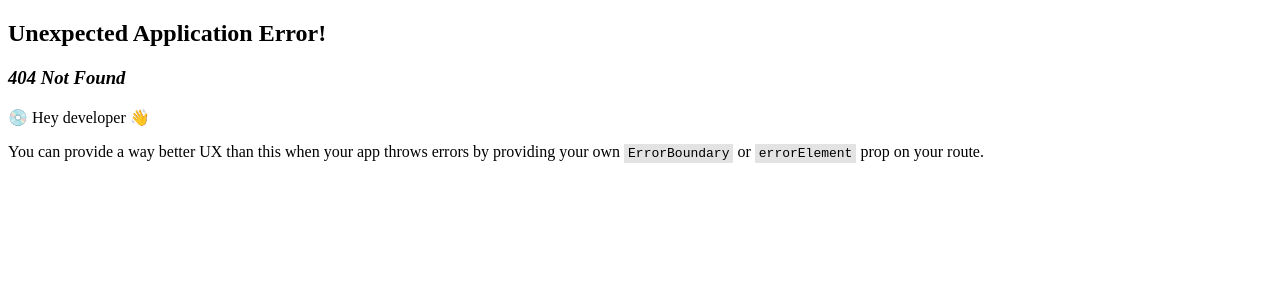
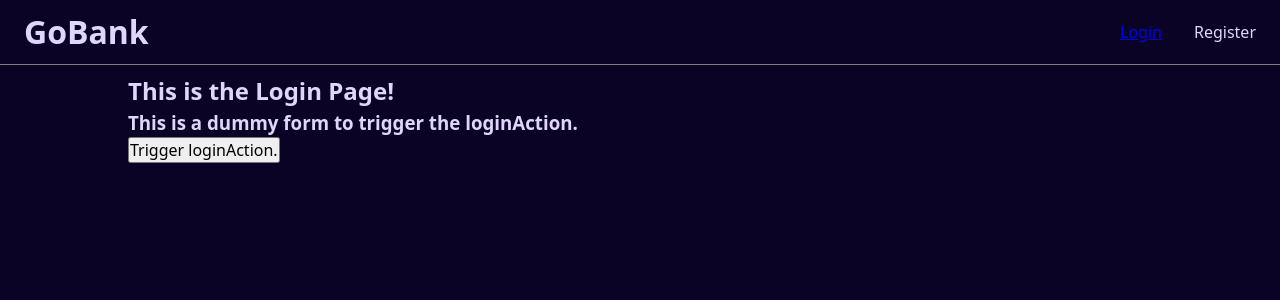
Before and after one commit to jonmico/go-bank-full-stack, a React (Vite) app in the folder client/: page /login in a window 1280 px wide. Before the commit this address had no page. Shown: the top 300 px of the page. Built offline with nearby package versions, Linux system fonts and the light colour scheme.

Commit message:
Add some folder structure in src for actions and loaders. Add some scaffolding for login page.

```diff
--- a/client/src/App.tsx
+++ b/client/src/App.tsx
@@ -1,6 +1,8 @@
 import { createBrowserRouter, RouterProvider } from 'react-router-dom';
 import AppLayout from './app-layout';
 import Home from './pages/home';
+import LoginPage from './pages/login';
+import { loginAction } from './actions/login';
 
 interface User {
   userId: number;
@@ -62,6 +64,11 @@ const router = createBrowserRouter([
         loader: homeLoader,
         action: homeAction,
       },
+      {
+        path: 'login',
+        element: <LoginPage />,
+        action: loginAction,
+      },
     ],
   },
 ]);
--- /dev/null
+++ b/client/src/actions/login.ts
@@ -0,0 +1,7 @@
+import { redirect } from 'react-router-dom';
+
+export function loginAction() {
+  console.log('This is the loginAction.');
+
+  return redirect('/');
+}
--- a/client/src/components/nav.tsx
+++ b/client/src/components/nav.tsx
@@ -1,3 +1,4 @@
+import { Link } from 'react-router-dom';
 import styled from 'styled-components';
 
 const NavList = styled.ul`
@@ -9,7 +10,7 @@ export default function Nav() {
   return (
     <nav>
       <NavList>
-        <div>Login</div>
+        <Link to={'login'}>Login</Link>
         <div>Register</div>
       </NavList>
     </nav>
--- /dev/null
+++ b/client/src/pages/login.tsx
@@ -0,0 +1,13 @@
+import { Form } from 'react-router-dom';
+
+export default function LoginPage() {
+  return (
+    <div>
+      <h2>This is the Login Page!</h2>
+      <h3>This is a dummy form to trigger the loginAction.</h3>
+      <Form method='POST'>
+        <button type='submit'>Trigger loginAction.</button>
+      </Form>
+    </div>
+  );
+}
```
Also changed, not shown: 1 other file (tests, documents, lock files or other folders).
